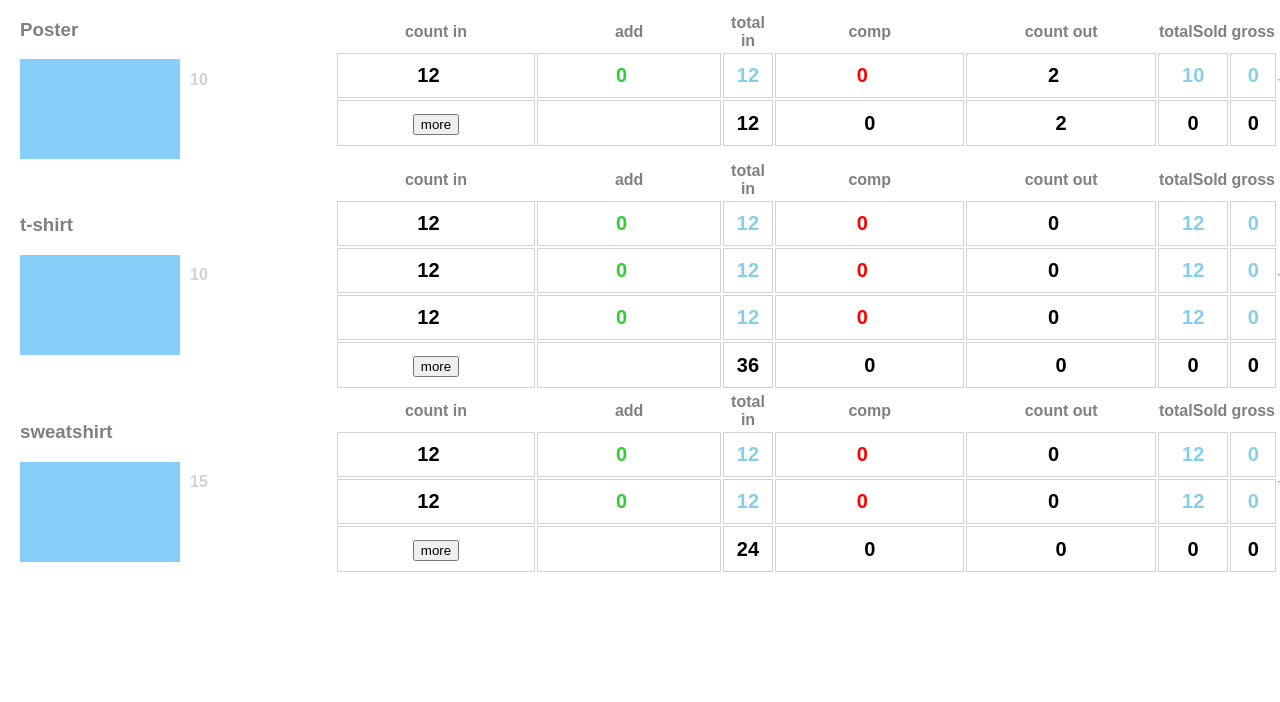
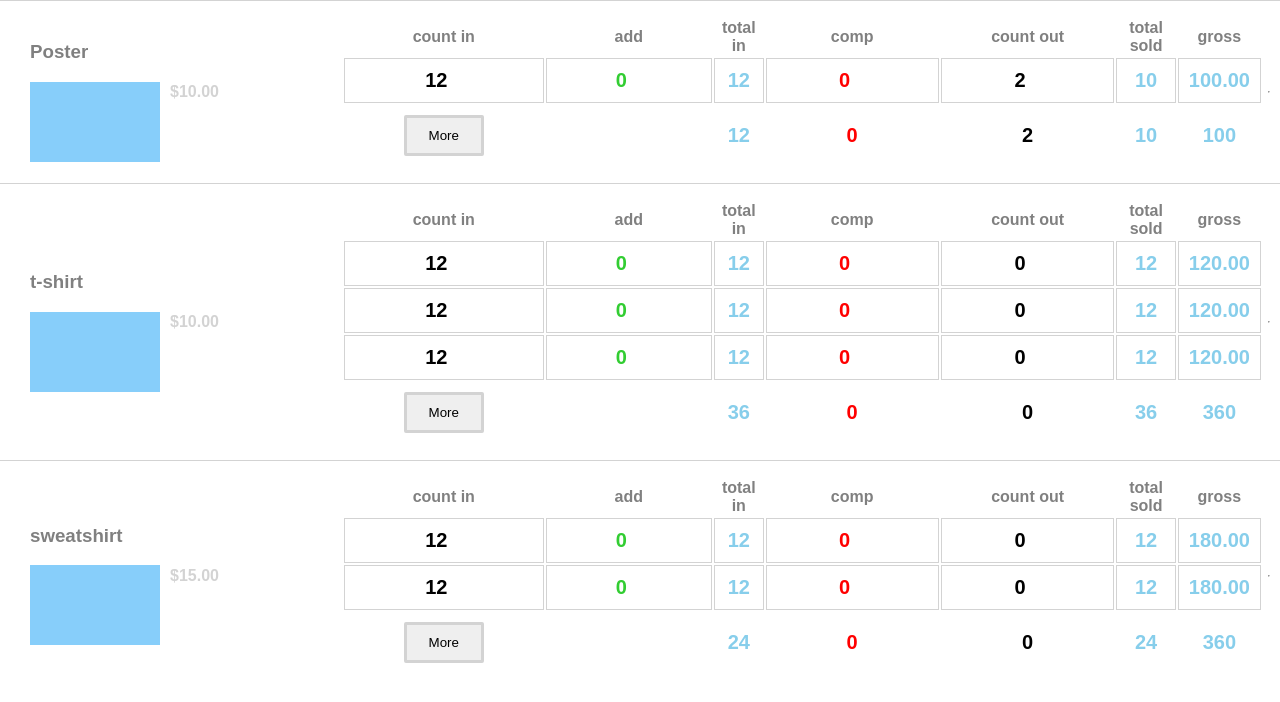
Before and after one commit to kimdrosa/atVenu-takehome, a React (Create React App) app: page / in a window 1280 px wide. Shown: the top 702 px of the page. Built offline with nearby package versions, Linux system fonts and the light colour scheme.

Commit message:
styling improvements

```diff
--- a/src/App.css
+++ b/src/App.css
@@ -51,32 +51,36 @@
 
 .imagePlaceholder{
   background-color: lightskyblue;
-  width: 60px;
-  padding: 50px;
+  width: 50px;
+  padding: 40px;
 }
 
 .itemCounts {
   width: 75%;
+  padding: 5px;
+
 }
 
 .merchItem {
   display: flex;
   flex-direction: row;
   align-items: center;
+  border-top: solid lightgray 1px;
+  padding: 10px;
+}
+.itemTotalsRow td {
+  border: none !important;
 }
 
 .itemCountsRow {
-  border: solid lightgrey;
+  border-left: solid lightgrey;
   border-width: .5px;
 }
 
 .itemCountsTitles {
   color: grey;
 }
-.itemTotalsRow{
-  border: solid lightgrey;
-  border-width: .5px;
-}
+
 hr{
   color: grey;
 }
@@ -87,6 +91,8 @@ td {
   text-align: center;
   border: solid lightgrey;
   border-width: 0.5px;
+  border-spacing: 0;
+  border-collapse: collapse;
   padding: 10px;
 }
 .countInput {
@@ -97,6 +103,13 @@ td {
   padding: 0px;
   border: none;
   box-sizing: border-box;
+}
+
+.moreButton {
+  padding: 10px;
+  width: 80px;
+  border: lightgray solid;
+  border-radius: 2px;
 }
 
 input:focus {
--- a/src/App.js
+++ b/src/App.js
@@ -20,14 +20,43 @@ const MOCKITEMS = {
 //context to contain state for all options for a merch item, tracks totals, price etc
 const MerchItemContext = createContext()
 
-function MerchItem({ item, merchId }) {
-  const[itemId, setItemId] = useState(merchId)
+function MerchItem({ merchItem, merchId }) {
+  const[totals, setTotals] = useState({totalIn: 0, comp: 0, countOut: 0, totalSold: 0, gross: 0})
+  const[item, setItem] = useState(merchItem)
+  const[price, setPrice] = useState(item.price)
+
+  const options = item.options
+
+  useEffect(() => {
+    calculateTotals()
+  },[item])
+
+  function calculateTotals(){
+    let totalInSum = 0
+    let compSum = 0
+    let countOutSum = 0
+    let totalSoldSum = 0
+    let grossSum = 0
+
+    for(const key in options){
+        totalInSum += options[key].totalIn
+        compSum += options[key].comp
+        countOutSum += options[key].countOut
+        totalSoldSum += options[key].totalSold
+        grossSum += options[key].gross
+      }
+
+    setTotals({totalIn:totalInSum, comp: compSum, countOut: countOutSum, totalSold: totalSoldSum, gross:grossSum})
+  }
+
   return(
-    <div className="merchItem">
-      <ItemDescription item={item}/>
-      <ItemCounts item={item} merchId={merchId}/>
-      <hr/>
-    </div>
+    <MerchItemContext.Provider value={{item, setItem, totals, price}}>
+      <div className="merchItem">
+        <ItemDescription item={item}/>
+        <ItemCounts item={item} merchId={merchId}/>
+        <hr/>
+      </div>
+    </MerchItemContext.Provider>
   )
 }
 
@@ -39,7 +68,7 @@ function ItemDescription({ item }) {
         <h3>{item.name}</h3>
         <div className="imagePlaceholder"></div>
       </div>
-      <h4 className="price">{item.price}</h4>
+      <h4 className="price">${item.price.toFixed(2)}</h4>
     </div>
     )
 }
@@ -62,7 +91,7 @@ function ItemCounts({ item, merchId }) {
         <th> total in </th>
         <th> comp </th>
         <th> count out </th>
-        <th> totalSold </th>
+        <th> total sold </th>
         <th> gross </th>
       </tr>
       {counts}
@@ -73,38 +102,52 @@ function ItemCounts({ item, merchId }) {
 }
 
 function ItemCountsRow({ option, optionId, merchId }){
+  const { totals, item, setItem, price } = useContext(MerchItemContext)
   const [countIn, setCountIn] = useState(option.countIn)
   const [add, setAdd] = useState(option.add)
   const [totalIn, setTotalIn] = useState(countIn + add)
   const [comp, setComp] = useState(option.comp)
   const [countOut, setCountOut] = useState(option.countOut)
   const [totalSold, setTotalSold] = useState(totalIn - countOut - comp)
+  const [gross, setGross] = useState(price * totalSold)
+
+
+  let tempItem = item
+
+  useEffect(() => {
+    setItem(tempItem)
+   },[totalIn, comp, countOut, totalSold, gross])
 
   useEffect(() => {
     setTotalIn(parseInt(countIn) + parseInt(add))
-    MOCKITEMS[merchId].options[optionId].totalIn = parseInt(countIn) + parseInt(add)
+    tempItem.options[optionId].totalIn = parseInt(countIn) + parseInt(add)
   }, [countIn, add])
 
   useEffect(() => {
     setTotalSold(parseInt(totalIn) - parseInt(countOut) - parseInt(comp))
-    MOCKITEMS[merchId].options[optionId].totalSold = parseInt(totalIn) - parseInt(countOut) - parseInt(comp)
+    tempItem.options[optionId].totalSold = parseInt(totalIn) - parseInt(countOut) - parseInt(comp)
   }, [totalIn, countOut, comp])
 
+  useEffect(() => {
+    setGross(totalSold * price)
+    tempItem.options[optionId].gross = totalSold * price
+  }, [totalSold])
+
   function handleCountInChange(e){
-    setCountIn(e.target.value)
-    MOCKITEMS[merchId].options[optionId].countIn = e.target.value
+    setCountIn(e.target.value || 0)
+    tempItem.options[optionId].countIn = e.target.value
   }
   function handleAddChange(e){
-    setAdd(e.target.value)
-    MOCKITEMS[merchId].options[optionId].add = e.target.value
+    setAdd(e.target.value || 0)
+    tempItem.options[optionId].add = e.target.value
   }
   function handleCompChange(e){
-    setComp(e.target.value)
-    MOCKITEMS[merchId].options[optionId].comp = e.target.value
+    setComp(e.target.value || 0)
+    tempItem.options[optionId].comp = e.target.value
   }
   function handleCountOutChange(e){
-    setCountOut(e.target.value)
-    MOCKITEMS[merchId].options[optionId].countOut = e.target.value
+    setCountOut(e.target.value || 0)
+    tempItem.options[optionId].countOut = e.target.value
   }
 
   return(
@@ -115,7 +158,7 @@ function ItemCountsRow({ option, optionId, merchId }){
       <td><CountInput count={{name: "comp", val: comp}} onChange={handleCompChange}/></td>
       <td><CountInput count={{name: "countOut", val: countOut}} onChange={handleCountOutChange}/></td>
       <td style={{color:'skyblue'}}> {totalSold} </td>
-      <td style={{color:'skyblue'}}> {option.gross} </td>
+      <td style={{color:'skyblue'}}> {gross.toFixed(2)} </td>
     </tr>
   )
 }
@@ -128,43 +171,26 @@ function CountInput({ count, onChange }){
 }
 
 function ItemTotalsRow({ merchId }){
-  // const [totalInSum, setTotalInSum] = useState(0)
-  // const [compSum, setCompSum] = useState(0)
-  // const [countOutSum, setCountOutSum] = useState(0)
-  // const [totalSoldSum, setTotalSoldSum] = useState(0)
-  // const [gross, setGross] = useState(0)
-
-  const totalInSum = useRef(0)
-  const compSum = useRef(0)
-  const countOutSum = useRef(0)
-  const totalSoldSum = useRef(0)
-  const gross = useRef(0)
-  const options = MOCKITEMS[merchId].options
-
-  function calculateTotals(){
-    for(const key in options){
-      totalInSum.current = totalInSum.current + options[key].totalIn
-      compSum.current = compSum.current + options[key].comp
-      countOutSum.current = countOutSum.current + options[key].countOut
-      totalSoldSum.current = totalSoldSum.current + options[key].totalSold
-      gross.current = gross.current + options[key].gross
-    }
-  }
-
-  calculateTotals()
+  const { totals } = useContext(MerchItemContext)
 
   return(
     <tr>
-      <td><button>more</button></td>
-      <td></td>
-      <td>{totalInSum.current}</td>
-      <td>{compSum.current}</td>
-      <td>{countOutSum.current}</td>
-      <td>{totalSoldSum.current}</td>
-      <td>{gross.current}</td>
+      <td style={{border:"none"}}><MoreButton/></td>
+      <td style={{border:"none"}}></td>
+      <td style={{color:"skyblue", border:"none"}}>{totals.totalIn}</td>
+      <td style={{color:"red", border:"none"}}>{totals.comp}</td>
+      <td style={{border:"none"}}>{totals.countOut}</td>
+      <td style={{color:"skyblue", border:"none"}}>{totals.totalSold}</td>
+      <td style={{color:"skyblue", border:"none"}}>{totals.gross}</td>
     </tr>
   )
 
+}
+
+function MoreButton(){
+  return(
+    <button className="moreButton"> More </button>
+  )
 }
 
 function MerchItems({ items }){
@@ -174,7 +200,8 @@ function MerchItems({ items }){
   for (const key in items){
     rows.push(
       <MerchItem
-        item={items[key]}
+        className="merchItem"
+        merchItem={items[key]}
         merchId={key}
         key={key}
       />
```
